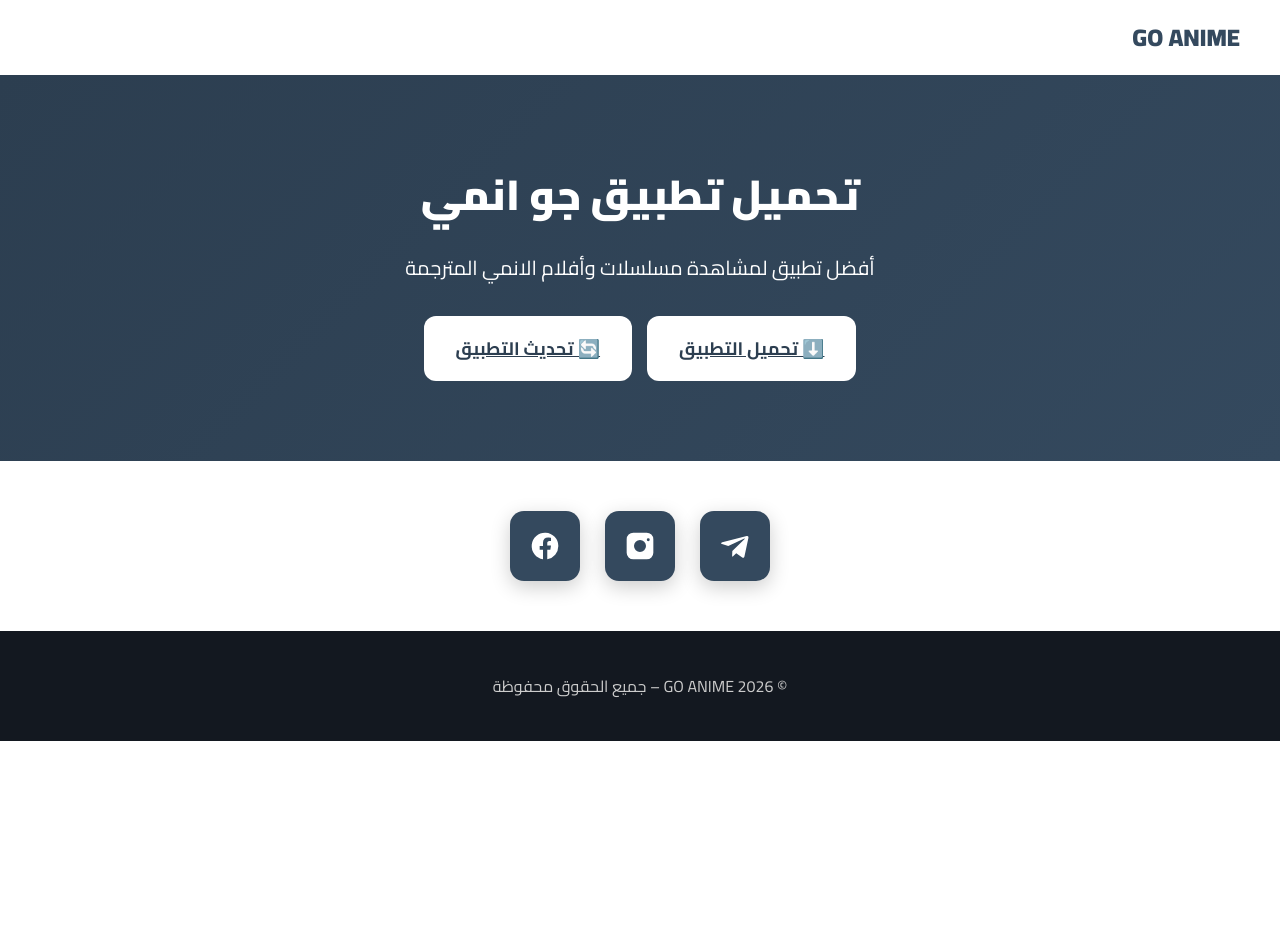
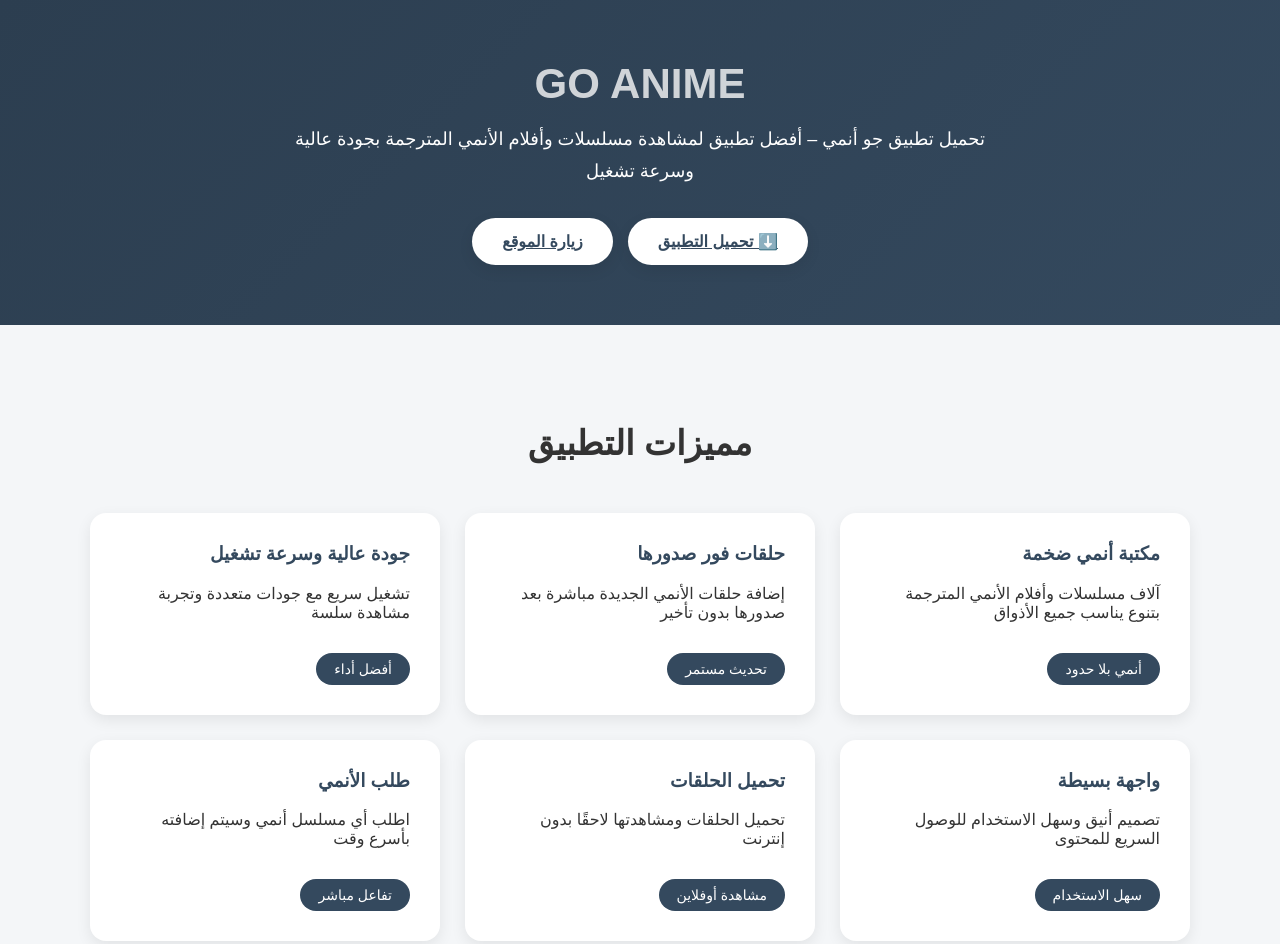
Before and after one commit to go-anime-app/waseem-test, a plain HTML site: page index.html in a window 1280 px wide. Shown: the top 944 px of the page. Before the commit the page ends 800 px from the top, so only its background shows below. Drawn offline with Linux system fonts and the light colour scheme.

Commit message:
Update index.html

```diff
--- a/index.html
+++ b/index.html
@@ -2,227 +2,216 @@
 <html lang="ar" dir="rtl">
 <head>
 <meta charset="UTF-8">
-<meta name="viewport" content="width=device-width, initial-scale=1.0">
-
-<title>GO ANIME - تحميل تطبيق جو انمي</title>
-
-<link href="https://fonts.googleapis.com/css2?family=Cairo:wght@400;600;700;800;900&display=swap" rel="stylesheet">
+<title>GO ANIME</title>
+<meta name="viewport" content="width=device-width, initial-scale=1">
 
 <style>
-*{margin:0;padding:0;box-sizing:border-box}
-body{
-  font-family:'Cairo',sans-serif;
-  background:#fff;
-  color:#2C3E50;
+:root{
+  --main-gray:#34495E;
+  --light-gray:#f4f6f8;
+  --shadow-sm:0 5px 15px rgba(0,0,0,.08);
 }
 
-:root{
-  --dark:#2C3E50;
-  --gray:#34495E;
-  --light:#F5F7FA;
-  --shadow:0 4px 16px rgba(0,0,0,.15);
-}
+*{box-sizing:border-box;font-family:Tajawal,Arial}
+body{margin:0;background:#fff;color:#333}
 
-.container{max-width:1200px;margin:auto;padding:0 20px}
-
-/* Navbar */
-.navbar{
-  background:#fff;
-  box-shadow:0 2px 8px rgba(0,0,0,.1);
-}
-.nav-container{
-  display:flex;
-  justify-content:space-between;
-  align-items:center;
-  padding:15px 0;
-}
-.logo-text{
-  font-size:24px;
-  font-weight:900;
-  color:#34495E;
-}
-
-/* Hero */
-.hero{
-  background:linear-gradient(135deg,#2C3E50,#34495E);
+/* ===== HEADER ===== */
+header{
+  background:linear-gradient(135deg,#2c3e50,#34495E);
   color:#fff;
-  padding:80px 0;
+  padding:60px 20px;
   text-align:center;
 }
-.hero h1{
+header h1{
+  margin:0 0 15px;
+  color:#d0d4d8;
   font-size:42px;
-  font-weight:900;
 }
-.hero p{
-  font-size:20px;
-  margin:15px 0 30px;
+header p{
+  max-width:700px;
+  margin:0 auto 30px;
+  font-size:18px;
+  line-height:1.8;
 }
 .hero-buttons{
   display:flex;
+  justify-content:center;
   gap:15px;
-  justify-content:center;
   flex-wrap:wrap;
 }
-.btn{
+.hero-buttons a{
+  padding:14px 30px;
+  border-radius:30px;
   background:#fff;
-  color:#2C3E50;
-  padding:16px 32px;
-  border-radius:12px;
+  color:var(--main-gray);
   font-weight:700;
-  font-size:18px;
-  transition:.3s;
-}
-.btn:hover{
-  transform:translateY(-3px);
-  box-shadow:var(--shadow);
+  box-shadow:var(--shadow-sm);
 }
 
-/* Contact Buttons */
-.contact-bar{
-  padding:50px 0;
+/* ===== FEATURES ===== */
+.features{
+  padding:70px 20px;
+  background:var(--light-gray);
 }
-.contact-links{
+.features h2{
+  text-align:center;
+  margin-bottom:50px;
+  font-size:34px;
+}
+.features-grid{
+  display:grid;
+  grid-template-columns:repeat(auto-fit,minmax(260px,1fr));
+  gap:25px;
+  max-width:1100px;
+  margin:auto;
+}
+.feature{
+  background:#fff;
+  padding:30px;
+  border-radius:16px;
+  box-shadow:var(--shadow-sm);
+}
+.feature h3{
+  margin-top:0;
+  color:var(--main-gray);
+}
+.feature span{
+  display:inline-block;
+  margin-top:15px;
+  padding:8px 18px;
+  border-radius:20px;
+  background:var(--main-gray);
+  color:#fff;
+  font-size:14px;
+}
+
+/* ===== CONTACT ===== */
+.contact{
+  padding:70px 20px;
+  text-align:center;
+}
+.contact h2{
+  margin-bottom:30px;
+  font-size:32px;
+}
+.contact-buttons{
   display:flex;
   justify-content:center;
-  gap:25px;
+  gap:20px;
   flex-wrap:wrap;
 }
-
 .social-btn{
-  width:70px;
-  height:70px;
-  background:#34495E;
+  width:90px;
+  height:90px;
+  background:var(--main-gray);
   border-radius:14px;
   display:flex;
   align-items:center;
   justify-content:center;
   transition:.3s;
-  box-shadow:0 6px 20px rgba(0,0,0,.2);
+}
+.social-btn:hover{
+  transform:translateY(-5px);
 }
 .social-btn svg{
-  width:32px;
-  height:32px;
+  width:38px;
+  height:38px;
   fill:#fff;
 }
-.social-btn:hover{
-  transform:translateY(-6px);
-  opacity:.9;
-}
 
-/* Features */
-.features{
-  background:var(--light);
-  padding:80px 0;
-}
-.features h2{
+/* ===== FOOTER ===== */
+footer{
+  padding:25px;
   text-align:center;
-  font-size:40px;
-  margin-bottom:50px;
-}
-.features-grid{
-  display:grid;
-  grid-template-columns:repeat(auto-fit,minmax(280px,1fr));
-  gap:30px;
-}
-.feature{
-  background:#34495E;
-  color:#fff;
-  padding:35px 25px;
-  border-radius:20px;
-  text-align:center;
-  transition:.3s;
-}
-.feature:hover{
-  transform:translateY(-8px);
-  box-shadow:var(--shadow);
-}
-.feature-icon{
-  width:80px;
-  height:80px;
-  background:#fff;
-  color:#34495E;
-  border-radius:20px;
-  display:flex;
-  align-items:center;
-  justify-content:center;
-  font-size:36px;
-  margin:0 auto 20px;
-}
-.feature h3{
-  font-size:22px;
-  margin-bottom:10px;
-}
-
-/* Download */
-.download{
-  background:linear-gradient(135deg,#2C3E50,#34495E);
-  color:#fff;
-  padding:80px 0;
-  text-align:center;
-}
-
-/* Footer */
-footer{
-  background:#131820;
-  color:#ccc;
-  padding:40px 0;
-  text-align:center;
+  background:#111;
+  color:#aaa;
+  font-size:14px;
 }
 </style>
 </head>
 
 <body>
 
-<!-- Navbar -->
-<div class="navbar">
-  <div class="container nav-container">
-    <div class="logo-text">GO ANIME</div>
+<header>
+  <h1>GO ANIME</h1>
+  <p>تحميل تطبيق جو أنمي – أفضل تطبيق لمشاهدة مسلسلات وأفلام الأنمي المترجمة بجودة عالية وسرعة تشغيل</p>
+  <div class="hero-buttons">
+    <a href="#">⬇️ تحميل التطبيق</a>
+    <a href="#">زيارة الموقع</a>
   </div>
+</header>
+
+<section class="features">
+  <h2>مميزات التطبيق</h2>
+  <div class="features-grid">
+
+    <div class="feature">
+      <h3>مكتبة أنمي ضخمة</h3>
+      <p>آلاف مسلسلات وأفلام الأنمي المترجمة بتنوع يناسب جميع الأذواق</p>
+      <span>أنمي بلا حدود</span>
     </div>
 
-<!-- Hero -->
-<section class="hero">
-  <div class="container">
-    <h1>تحميل تطبيق جو انمي</h1>
-    <p>أفضل تطبيق لمشاهدة مسلسلات وأفلام الانمي المترجمة</p>
-    <div class="hero-buttons">
-      <a href="#" class="btn">⬇️ تحميل التطبيق</a>
-      <a href="#" class="btn">🔄 تحديث التطبيق</a>
+    <div class="feature">
+      <h3>حلقات فور صدورها</h3>
+      <p>إضافة حلقات الأنمي الجديدة مباشرة بعد صدورها بدون تأخير</p>
+      <span>تحديث مستمر</span>
     </div>
+
+    <div class="feature">
+      <h3>جودة عالية وسرعة تشغيل</h3>
+      <p>تشغيل سريع مع جودات متعددة وتجربة مشاهدة سلسة</p>
+      <span>أفضل أداء</span>
+    </div>
+
+    <div class="feature">
+      <h3>واجهة بسيطة</h3>
+      <p>تصميم أنيق وسهل الاستخدام للوصول السريع للمحتوى</p>
+      <span>سهل الاستخدام</span>
+    </div>
+
+    <div class="feature">
+      <h3>تحميل الحلقات</h3>
+      <p>تحميل الحلقات ومشاهدتها لاحقًا بدون إنترنت</p>
+      <span>مشاهدة أوفلاين</span>
+    </div>
+
+    <div class="feature">
+      <h3>طلب الأنمي</h3>
+      <p>اطلب أي مسلسل أنمي وسيتم إضافته بأسرع وقت</p>
+      <span>تفاعل مباشر</span>
+    </div>
+
   </div>
 </section>
 
-<!-- Social Buttons -->
-<section class="contact-bar">
-  <div class="container">
-    <div class="contact-links">
+<section class="contact">
+  <h2>تواصل معنا</h2>
+  <div class="contact-buttons">
 
     <!-- Telegram -->
-      <a href="https://t.me/goanimeapp" target="_blank" class="social-btn">
+    <a href="https://t.me/goanimeapp" class="social-btn" target="_blank">
       <svg viewBox="0 0 24 24">
-          <path d="M9.993 15.674 9.83 19.9c.47 0 .67-.2.91-.44l2.18-2.08 4.52 3.3c.83.46 1.42.22 1.64-.77l2.97-13.9c.27-1.25-.45-1.74-1.25-1.44L2.47 9.13c-1.2.47-1.18 1.14-.22 1.44l4.7 1.47L18.6 6.48c.55-.36 1.05-.16.64.2"/>
+        <path d="M9.9 15.6l-.4 4.1c.6 0 .9-.3 1.3-.7l3-2.8 6.2 4.5c1.1.6 1.9.3 2.2-1l4-18.8h0c.4-1.8-.7-2.5-1.8-2.1L1.2 9.5C-.6 10.2-.6 11.1.9 11.6l5.6 1.7L19.6 5.7c.8-.5 1.6-.2 1 .3"/>
       </svg>
     </a>
 
     <!-- Instagram -->
-      <a href="https://www.instagram.com/goanimeapp" target="_blank" class="social-btn">
+    <a href="https://www.instagram.com/goanimeapp" class="social-btn" target="_blank">
       <svg viewBox="0 0 24 24">
-          <path d="M7 2h10a5 5 0 0 1 5 5v10a5 5 0 0 1-5 5H7a5 5 0 0 1-5-5V7a5 5 0 0 1 5-5zm5 5.5A4.5 4.5 0 1 0 16.5 12 4.5 4.5 0 0 0 12 7.5zm6.2-1.3a1.1 1.1 0 1 0 1.1 1.1 1.1 1.1 0 0 0-1.1-1.1z"/>
+        <path d="M7 2C4.2 2 2 4.2 2 7v10c0 2.8 2.2 5 5 5h10c2.8 0 5-2.2 5-5V7c0-2.8-2.2-5-5-5H7zm5 5.3A4.7 4.7 0 1 1 7.3 12 4.7 4.7 0 0 1 12 7.3zm6 0.4a1.1 1.1 0 1 1-1.1-1.1 1.1 1.1 0 0 1 1.1 1.1z"/>
       </svg>
     </a>
 
     <!-- Facebook -->
-      <a href="https://www.facebook.com/goanimeapp" target="_blank" class="social-btn">
+    <a href="https://www.facebook.com/goanimeapp" class="social-btn" target="_blank">
       <svg viewBox="0 0 24 24">
-          <path d="M22 12a10 10 0 1 0-11.5 9.9v-7H8v-2.9h2.5V9.5c0-2.5 1.5-3.9 3.8-3.9 1.1 0 2.2.2 2.2.2v2.4h-1.2c-1.2 0-1.6.8-1.6 1.6v1.9h2.8L16 14.9h-2.3v7A10 10 0 0 0 22 12"/>
+        <path d="M22 12a10 10 0 1 0-11.5 9.9v-7H8v-3h2.5V9.5c0-2.5 1.5-3.9 3.8-3.9 1.1 0 2.2.2 2.2.2v2.4h-1.2c-1.2 0-1.6.7-1.6 1.5V12H16l-.4 3h-2.3v7A10 10 0 0 0 22 12z"/>
       </svg>
     </a>
 
   </div>
-  </div>
 </section>
 
-<!-- Footer -->
 <footer>
 © 2026 GO ANIME – جميع الحقوق محفوظة
 </footer>
```
Lines whose indentation alone changed are shown as unchanged.
